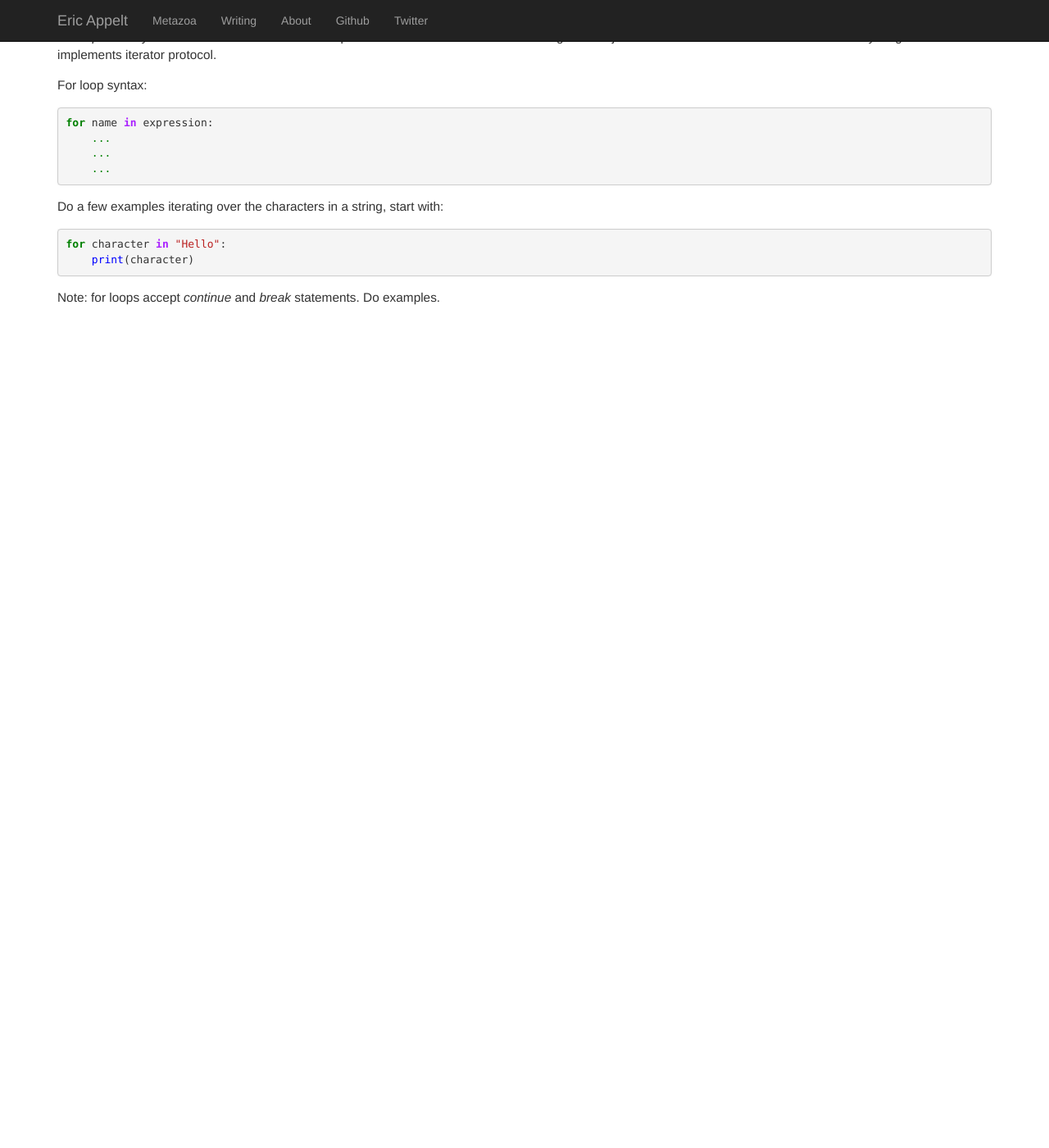
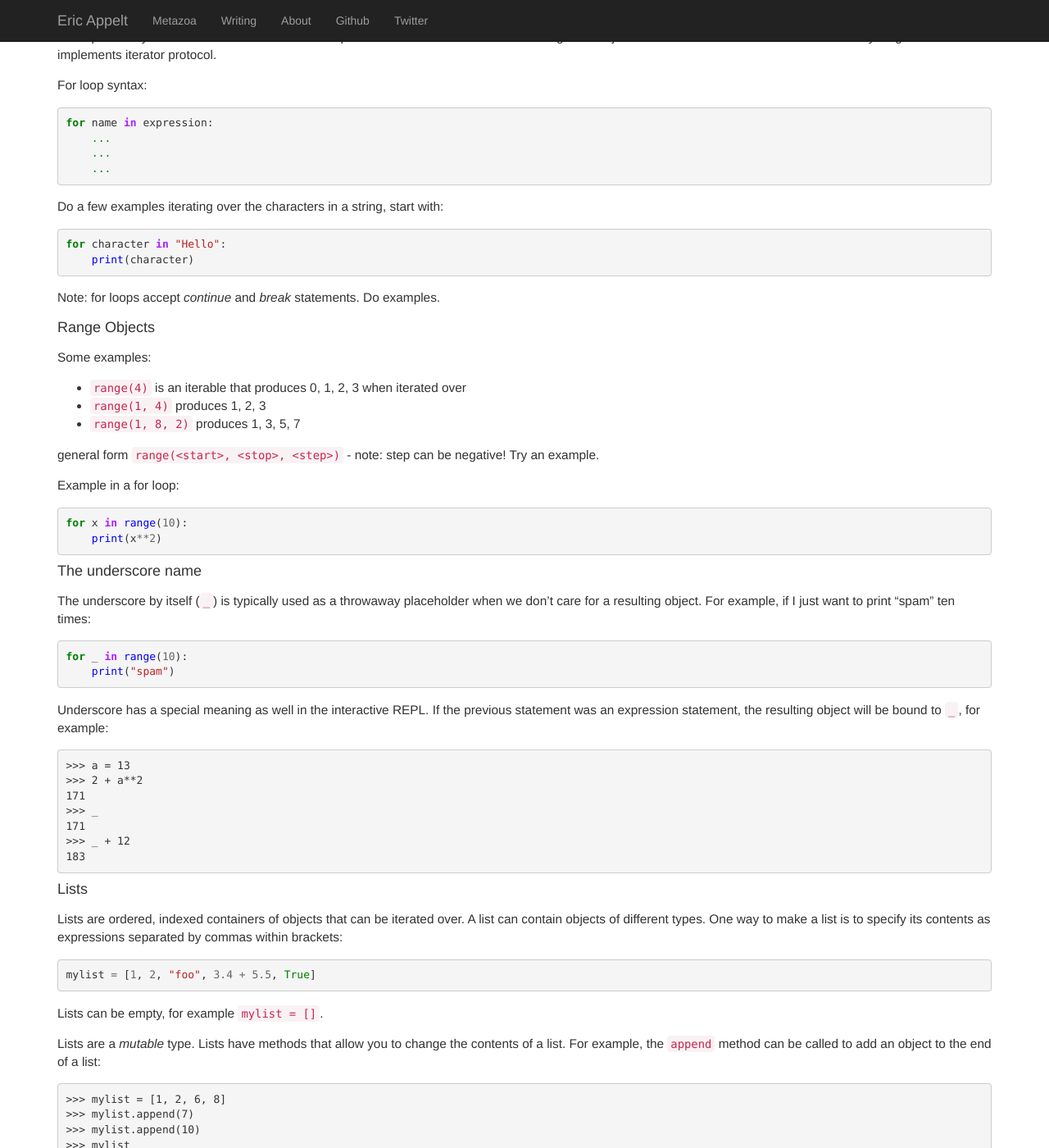
Before and after one commit to appeltel/website-ericappelt, a Jekyll site: the page built from pythonclass/session2.md, in a window 1280 px wide and 1400 px high, scrolled down 1136 px. Shown: the whole window at 82% size. Built offline with Jekyll 4.4.1, drawn with Linux system fonts in a browser that asks for light colours; nearby versions of some CDN libraries; before the commit the page ends 1526 px from its top, so only the background shows below that; some of the changed text lies outside the part shown.

Commit message:
Add more session 2 notes

```diff
--- a/pythonclass/session2.md
+++ b/pythonclass/session2.md
@@ -74,3 +74,133 @@ for character in "Hello":
 {% endhighlight %}
 
 Note: for loops accept *continue* and *break* statements. Do examples.
+
+#### Range Objects
+
+Some examples:
+
+* `range(4)` is an iterable that produces 0, 1, 2, 3 when iterated over
+* `range(1, 4)` produces 1, 2, 3
+* `range(1, 8, 2)` produces 1, 3, 5, 7
+
+general form `range(<start>, <stop>, <step>)`  - note: step can be negative! Try an example.
+
+Example in a for loop:
+
+{% highlight python %}
+for x in range(10):
+    print(x**2)
+{% endhighlight %}
+
+#### The underscore name
+
+The underscore by itself (`_`) is typically used as a throwaway placeholder when
+we don't care for a resulting object. For example, if I just want to print "spam"
+ten times:
+
+{% highlight python %}
+for _ in range(10):
+    print("spam")
+{% endhighlight%}
+
+Underscore has a special meaning as well in the interactive REPL. If the previous
+statement was an expression statement, the resulting object will be bound to `_`, for
+example:
+
+{% highlight pycon %}
+>>> a = 13
+>>> 2 + a**2
+171
+>>> _
+171
+>>> _ + 12
+183
+{% endhighlight %}
+
+#### Lists
+
+Lists are ordered, indexed containers of objects that can be iterated over. A list can contain
+objects of different types. One way to make a list is to specify its contents as expressions
+separated by commas within brackets:
+
+{% highlight python %}
+mylist = [1, 2, "foo", 3.4 + 5.5, True]
+{% endhighlight %}
+
+Lists can be empty, for example `mylist = []`.
+
+Lists are a *mutable* type. Lists have methods that allow you to change the contents of a list.
+For example, the `append` method can be called to add an object to the end of a list:
+
+{% highlight pycon %}
+>>> mylist = [1, 2, 6, 8]
+>>> mylist.append(7)
+>>> mylist.append(10)
+>>> mylist
+[1, 2, 6, 8, 7, 10]
+{% endhighlight %}
+
+Try using the `pop()` method which will return the last item from the list and remove it from the
+list. With `append()` and `pop()` you can use a list as a stack.
+
+Another way to make a list is with the `list` builtin-function. It takes an iterable as an argument
+and returns a list containing all the elements in that iterable. For example, to
+make a list with the numbers 0, ..., 9, try `mylist = list(range(10))`.
+
+Note that when you bind another name to a list they both refer to the same object, so modifying
+the object will be apparent with either name:
+
+{% highlight pycon %}
+
+>>> a = [1, 2, 3]
+>>> b = a
+>>> a.append(4)
+>>> b
+[1, 2, 3, 4]
+>>> a == b
+True
+>>> a is b
+True
+>>> id(a)
+4409730504
+>>> id(b)
+4409730504
+{% endhighlight %}
+
+Notice the new `is` comparison operator. The `==` operator will return `True` if two lists contain
+equal objects, but `is` will only return `True` if it is the same object (in memory) on either
+side.
+
+If I want to make a copy of a list, the simplest way is to feed a list into the `list` builtin
+function which will iterate over the list and make a new one with the contents of the first:
+
+{% highlight python %}
+>>> a = [1, 2, 3]
+>>> b = list(a)
+>>> a.append(4)
+>>> a
+[1, 2, 3, 4]
+>>> b
+[1, 2, 3]
+>>> a is b
+False
+{% endhighlight %}
+
+#### Sequences
+
+Ranges, lists, and tuples are all examples of *sequence types*, see [sequences](https://docs.python.org/3/library/stdtypes.html#sequence-types-list-tuple-range).
+
+Looking up items by position (or index)  in a sequence type is done with *subscript* notation, as follows:
+
+{% highlight pycon %}
+>>> mylist = ['foo', 'bar', 'baz', 'spam']
+>>> mylist[0]
+'foo'
+>>> mylist[3]
+'spam'
+>>> mylist[-1]
+'spam'
+{% endhighlight %}
+
+Notice you can use a negative number to count backwards from the end. If the index is out of
+range you will raise an `IndexError`.
```
